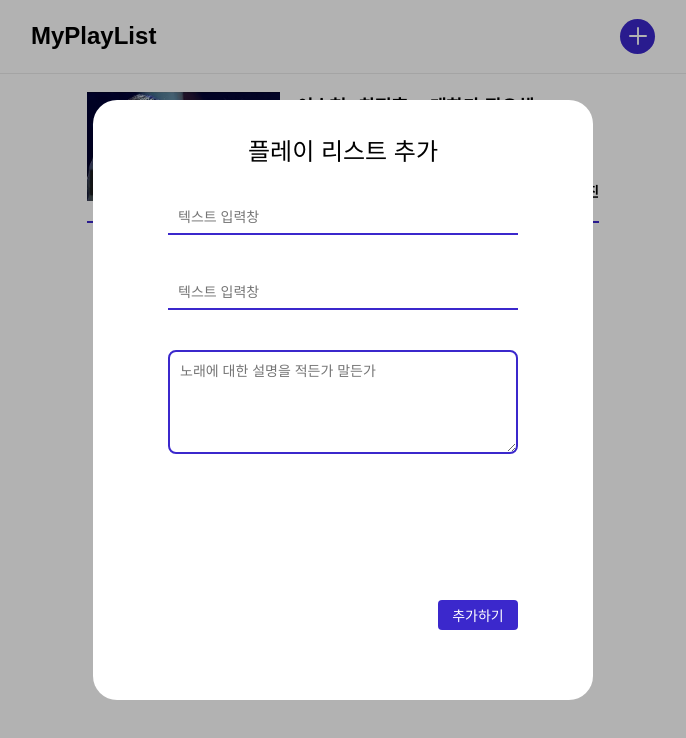
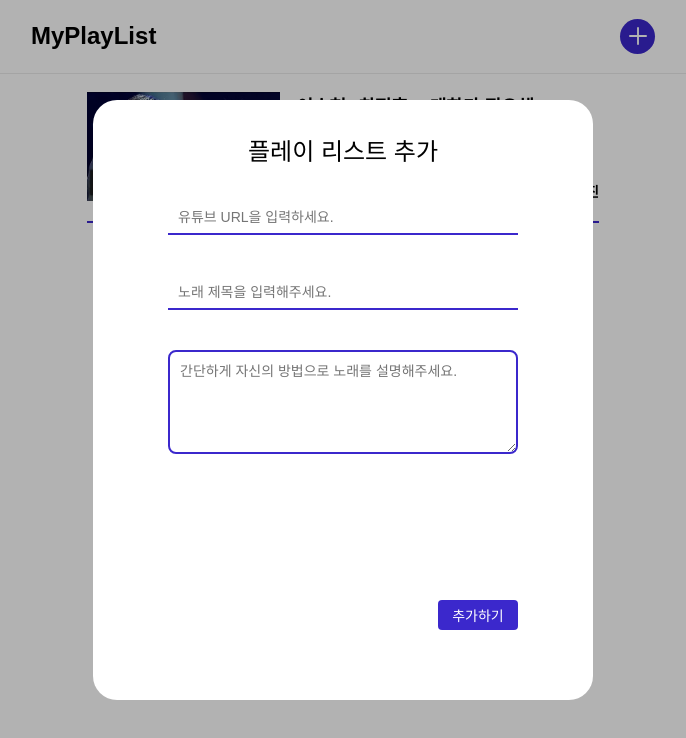
Before and after one commit to SEOKKAMONI/My-PlayList, a React (Create React App) app: page /modal in a window 1280 px wide. Both pictures are taken after a click on the button 934 px from the left and 36 px from the top of the page. Shown: the top 738 px of the page, without its empty margins (297-983 px from the left). Built offline with nearby package versions, Linux system fonts and the light colour scheme.

Commit message:
ADD :: Props 연결

```diff
--- a/src/Components/Input/TextArea/index.tsx
+++ b/src/Components/Input/TextArea/index.tsx
@@ -1,10 +1,14 @@
 import React from 'react';
 import * as S from './style';
 
-export default function TextArea() {
+interface PropsType {
+  placeholder: string;
+}
+
+export default function TextArea({ placeholder }: PropsType) {
   return (
     <S.Frame>
-      <S.Input placeholder="노래에 대한 설명을 적든가 말든가" />
+      <S.Input placeholder={placeholder} />
     </S.Frame>
   );
 }
--- a/src/Components/Input/TextInput/index.tsx
+++ b/src/Components/Input/TextInput/index.tsx
@@ -1,10 +1,14 @@
 import React from 'react';
 import * as S from './style';
 
-export default function TextInput() {
+interface PropsType {
+  placeholder: string;
+}
+
+export default function TextInput({ placeholder }: PropsType) {
   return (
     <S.Frame>
-      <S.Input placeholder="텍스트 입력창" />
+      <S.Input placeholder={placeholder} />
     </S.Frame>
   );
 }
--- a/src/Components/Modal/index.tsx
+++ b/src/Components/Modal/index.tsx
@@ -23,9 +23,9 @@ export default function Modal() {
       <S.Modal>
         <S.Title>플레이 리스트 추가</S.Title>
         <S.Form>
-          <TextInput />
-          <TextInput />
-          <TextArea />
+          <TextInput placeholder="유튜브 URL을 입력하세요." />
+          <TextInput placeholder="노래 제목을 입력해주세요." />
+          <TextArea placeholder="간단하게 자신의 방법으로 노래를 설명해주세요." />
           <SubmitButton />
         </S.Form>
       </S.Modal>
```
